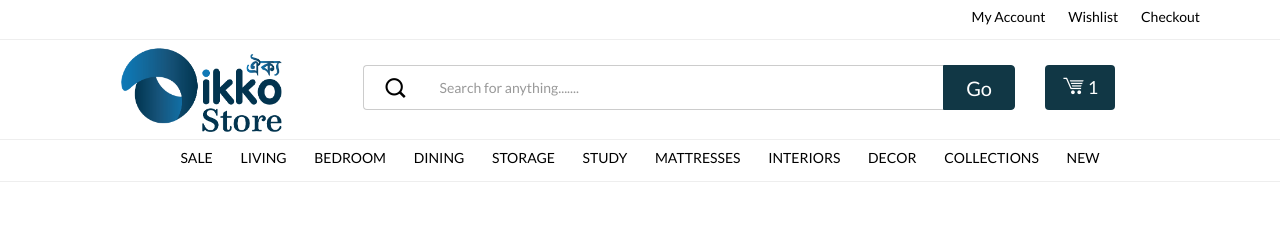
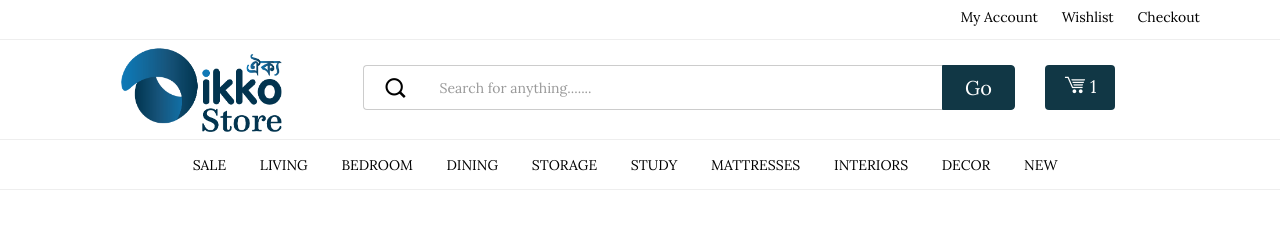
Before and after one commit to ovi100/oikko, a plain HTML site: page index.html in a window 1280 px wide. Shown: the top 250 px of the page. Drawn offline with Linux system fonts and the light colour scheme; some icons are missing.

Commit message:
header done

```diff
--- a/css/theme.scss
+++ b/css/theme.scss
@@ -1,12 +1,12 @@
 
 // Custom Fonts
-@import url('https://fonts.googleapis.com/css?family=Lato:300,400,900');
+@import url('https://fonts.googleapis.com/css?family=Lora:400,400i,700,700i&display=swap');
 
-$theme-font:"Lato", sans-serif;
-$brand-color:#113745;
+$theme-font: 'Lora', serif;;
+$brand-color: #113745;
 // $brand-color:#ED7745;
-$bcolor:#000;
-$wcolor:#fff;
+$bcolor: #000;
+$wcolor: #fff;
 
 @mixin scale ($svalue) {
   @include transform(scale($svalue));
@@ -63,20 +63,6 @@ a:hover, a:visited, a:focus {
 .zoomIn:hover{
 	@include scale(1.2);
 	@include transition(all,0.8s,ease);
-}
-
-
-.review-btn span.stars, span.stars span,
-.product-review span.stars, span.stars span{
-    display: block;
-    background: url("../images/stars.png") 0 -16px repeat-x;
-    width: 80px;
-    height: 16px;
-}
-
-.review-btn span.stars span,
-.product-review span.stars span{
-    background-position: 0 0;
 }
 
 
@@ -320,7 +306,7 @@ a:hover, a:visited, a:focus {
 		    				font-size: 23px;
 
 						    &:hover{
-				    	    	color: $brand-color;
+				    	    	color: $wcolor;
 				    	    	@include transition(all,.6s,ease);
 				    	    }
 		    			}
@@ -344,10 +330,10 @@ a:hover, a:visited, a:focus {
     }
 
     .main-nav{
+    	height: 50px;
     	background:$wcolor;
 		border-bottom: 1px solid #eee;
-		height: 42px;
-    	line-height: 35px;
+	    padding: 15px 0;
     	.mainnav-wrapper{
     		text-align: center;
 
@@ -358,6 +344,7 @@ a:hover, a:visited, a:focus {
 
 	    		li{
     			    display: inline-block;
+    			    margin-right: 30px;
 
     			    a{
     			    	color:$bcolor;
@@ -365,34 +352,40 @@ a:hover, a:visited, a:focus {
 		    	        padding-right: 25px;
 			    	    text-transform: uppercase;
 
+			    	    .link-hover{
+			    	    	width: 0;
+						    height: 1px;
+						    display: block;
+						    background: #000;
+			    	    }
+
 			    	    &:hover{
 			    	    	color:$brand-color;
 			    	    	@include transition(all,.3s,ease);
-
 			    	    	.link-hover{
-				    	    	border-bottom: 1px solid $brand-color;
-	    						padding-bottom: 14px;
+			    	    		width: 100%;
+			    	    		@include transition(all,.5s,ease);
+			    	    	}
 			    	    }
     			    }
 	    		}
 	    	}
 
-	    		li:last-child{
-	    			a{padding-right:0;}
-	    		}
-	    	}
-    	}
-
-    }
-
-    .large-dropdown{
-		.large-dropdown-menu{
+	    	.mega-dropdown{
+		    	.mega-dropdown-content{
 					width: 100%;
-		    top: 60px;
+					position: absolute;
+					left: 0;
+				    top: 210px;
 				    background: #f7f7f7;
 				    border: 1px solid #f7f7f7;
 				    border-radius: 0;
 				    box-shadow: none;
+			        padding: 15px 0;
+				    text-align: left;
+				    @include transition(all,.6s,ease);
+				    visibility: hidden;
+				    z-index: 100;
 
 				    .submenu-header{
 				    	font-size: 16px;
@@ -402,6 +395,8 @@ a:hover, a:visited, a:focus {
 
 				    .submenu-list{
 			    	    li{
+			    	    	display: block;
+			    	    	margin-bottom: 10px;
 			    	    	a{
 			    	    		color: #3c3c3c;
 			    	    		text-transform: capitalize;
@@ -409,6 +404,40 @@ a:hover, a:visited, a:focus {
 			    	    }
 				    }
 				}
+
+				&:hover{
+					.mega-dropdown-content{
+						top: 190px;
+					    visibility: visible;
+					}
+	    	    }
+			}
+    	}
+
+    	.icons{
+    		position: absolute;
+		    right: 30px;
+		    top: 0;
+    		opacity: 0;
+    		visibility: hidden;
+
+    		ul{
+    			li{
+    				height: 50px;
+    				border-left: 1px solid #ddd;
+				    display: table-cell;
+				    padding: 0 20px;
+				    vertical-align: middle;
+    				a{
+    					font-size: 20px;
+    					padding-right: 0;
+    				}
+    			}
+
+    			li:last-child{border-right: 1px solid #ddd;}
+    		}
+    	}
+
     }
 
     .fixed-nav{
@@ -419,11 +448,24 @@ a:hover, a:visited, a:focus {
 	    z-index: 30;
 
  		.mainnav-wrapper{
- 			.large-dropdown{
- 				.large-dropdown-menu {
-			    	top: 39px;
+ 			.mega-dropdown{
+ 				.mega-dropdown-content{
+			    	top: 80px;
+				}
+
+				&:hover{
+					.mega-dropdown-content{
+						top: 50px;
+						@include transition(all,.6s,ease);
 					}
 	    	    }
+ 			}
+ 		}
+
+ 		.icons{
+    		opacity: 1;
+    		visibility: visible;
+    		@include transition(all,.6s,ease);
     	}
     }
 }
--- a/index.html
+++ b/index.html
@@ -80,26 +80,15 @@
 			</div>
 		</div>
 
-		<div class="main-nav dropdown large-dropdown">
+		<div class="main-nav">
 			<div class="mainnav-wrapper">
 				<ul>
-					<li class="">
-						<a class="dropdown-toggle" data-toggle="dropdown"><span class="link-hover">sale</span></a>
-					</li>
-					<li><a href=""><span class="link-hover">living</span></a></li>
-					<li><a href=""><span class="link-hover">bedroom</span></a></li>
-					<li><a href=""><span class="link-hover">dining</span></a></li>
-					<li><a href=""><span class="link-hover">storage</span></a></li>
-					<li><a href=""><span class="link-hover">study</span></a></li>
-					<li><a href=""><span class="link-hover">mattresses</span></a></li>
-					<li><a href=""><span class="link-hover">interiors</span></a></li>
-					<li><a href=""><span class="link-hover">decor</span></a></li>
-					<li><a href=""><span class="link-hover">collections</span></a></li>
-					<li><a href=""><span class="link-hover">new</span></a></li>
-				</ul>
-			</div>
-			<ul class="dropdown-menu large-dropdown-menu">
-					<li class="col-lg-3 col-md-3 col-sm-3">
+					<li class="mega-dropdown">
+						<a href="">sale<span class="link-hover"></span></a>
+						<div class="mega-dropdown-content">
+							<div class="container">
+								<div class="row">
+									<div class="col-lg-3 col-md-3 col-sm-3">
 										<ul>
 											<li><h5 class="submenu-header">promotions</h5></li>
 											<ul class="submenu-list">
@@ -110,18 +99,8 @@
 												<li><a href="">Back in Stock</a></li>
 											</ul>
 										</ul>
-					</li>
-
-					<li class="col-lg-3 col-md-3 col-sm-3">
-						<ul>
-							<li><h5 class="submenu-header">exchange</h5></li>
-							<ul class="submenu-list">
-								<li><a href="">Exchange Your Old Furniture</a></li>
-							</ul>
-						</ul>
-					</li>
-
-					<li class="col-lg-3 col-md-3 col-sm-3">
+									</div>
+									<div class="col-lg-3 col-md-3 col-sm-3">
 										<ul>
 											<li><h5 class="submenu-header">promotions</h5></li>
 											<ul class="submenu-list">
@@ -132,17 +111,77 @@
 												<li><a href="">Back in Stock</a></li>
 											</ul>
 										</ul>
-					</li>
-
-					<li class="col-lg-3 col-md-3 col-sm-3">
+									</div>
+									<div class="col-lg-3 col-md-3 col-sm-3">
 										<ul>
-							<li><h5 class="submenu-header">exchange</h5></li>
+											<li><h5 class="submenu-header">promotions</h5></li>
 											<ul class="submenu-list">
-								<li><a href="">Exchange Your Old Furniture</a></li>
+												<li><a href="">Sofas On Discount</a></li>
+												<li><a href="">Buyback Guarantee</a></li>
+												<li><a href="">Deals of the Week</a></li>
+												<li><a href="">Clearance Sale</a></li>
+												<li><a href="">Back in Stock</a></li>
 											</ul>
 										</ul>
+									</div>
+									<div class="col-lg-3 col-md-3 col-sm-3">
+										<ul>
+											<li><h5 class="submenu-header">promotions</h5></li>
+											<ul class="submenu-list">
+												<li><a href="">Sofas On Discount</a></li>
+												<li><a href="">Buyback Guarantee</a></li>
+												<li><a href="">Deals of the Week</a></li>
+												<li><a href="">Clearance Sale</a></li>
+												<li><a href="">Back in Stock</a></li>
+											</ul>
+										</ul>
+									</div>
+								</div>
+							</div>
+						</div>
+					</li>
+					<li>
+						<a href="">living<span class="link-hover"></span></a>
+					</li>
+					<li>
+						<a href="">bedroom<span class="link-hover"></span></a>
+					</li>
+					<li>
+						<a href="">dining<span class="link-hover"></span></a>
+					</li>
+					<li>
+						<a href="">storage<span class="link-hover"></span></a>
+					</li>
+					<li>
+						<a href="">study<span class="link-hover"></span></a>
+					</li>
+					<li>
+						<a href="">mattresses<span class="link-hover"></span></a>
+					</li>
+					<li>
+						<a href="">interiors<span class="link-hover"></span></a>
+					</li>
+					<li>
+						<a href="">decor<span class="link-hover"></span></a>
+					</li>
+					<li>
+						<a href="">new<span class="link-hover"></span></a>
 					</li>
 				</ul>
+				<div class="icons">
+					<ul>
+						<li>
+							<a href=""><i class="icofont-search-1"></i></a>
+						</li>
+						<li>
+							<strong>
+								<a href=""><i class="icofont-cart-alt"></i></a>
+								<span>1</span>
+							</strong>
+						</li>
+					</ul>
+				</div>
+			</div>
 		</div>
 	</div>
 	<!-- End Header Section -->
--- a/js/main.js
+++ b/js/main.js
@@ -8,6 +8,14 @@
 
 $(document).ready(function() {
 
+  $(window).scroll(function(){
+      if ($(this).scrollTop()>150){
+        $('.main-nav').addClass('fixed-nav');
+      }
+      else {
+        $('.main-nav').removeClass('fixed-nav');
+      }
+    });
 
   $('.body').on('shown.bs.collapse', function () {
     $(this).parent().find('.fa-angle-down')
```
Also changed, not shown: css/theme.css, 1 other file. Lines whose indentation alone changed are shown as unchanged.
